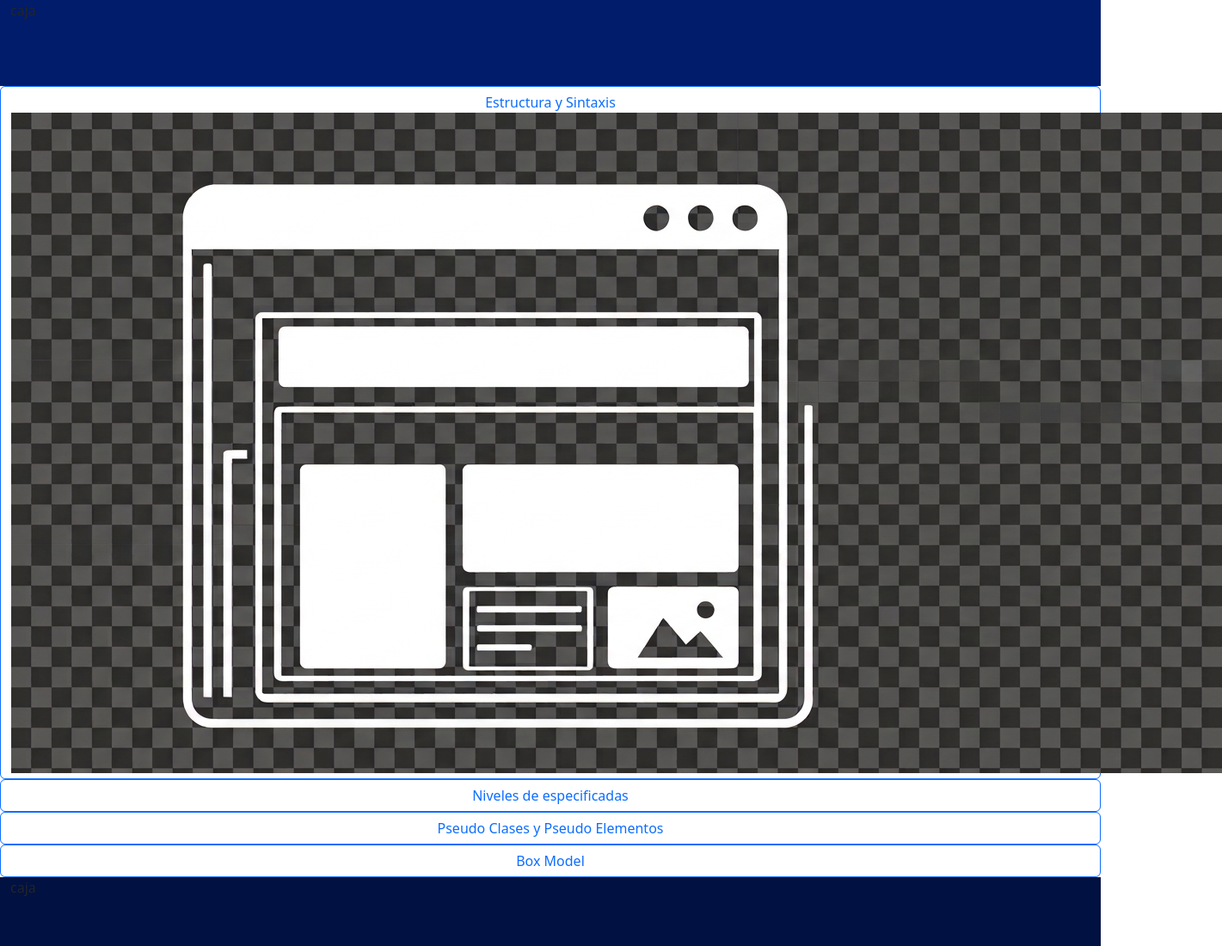
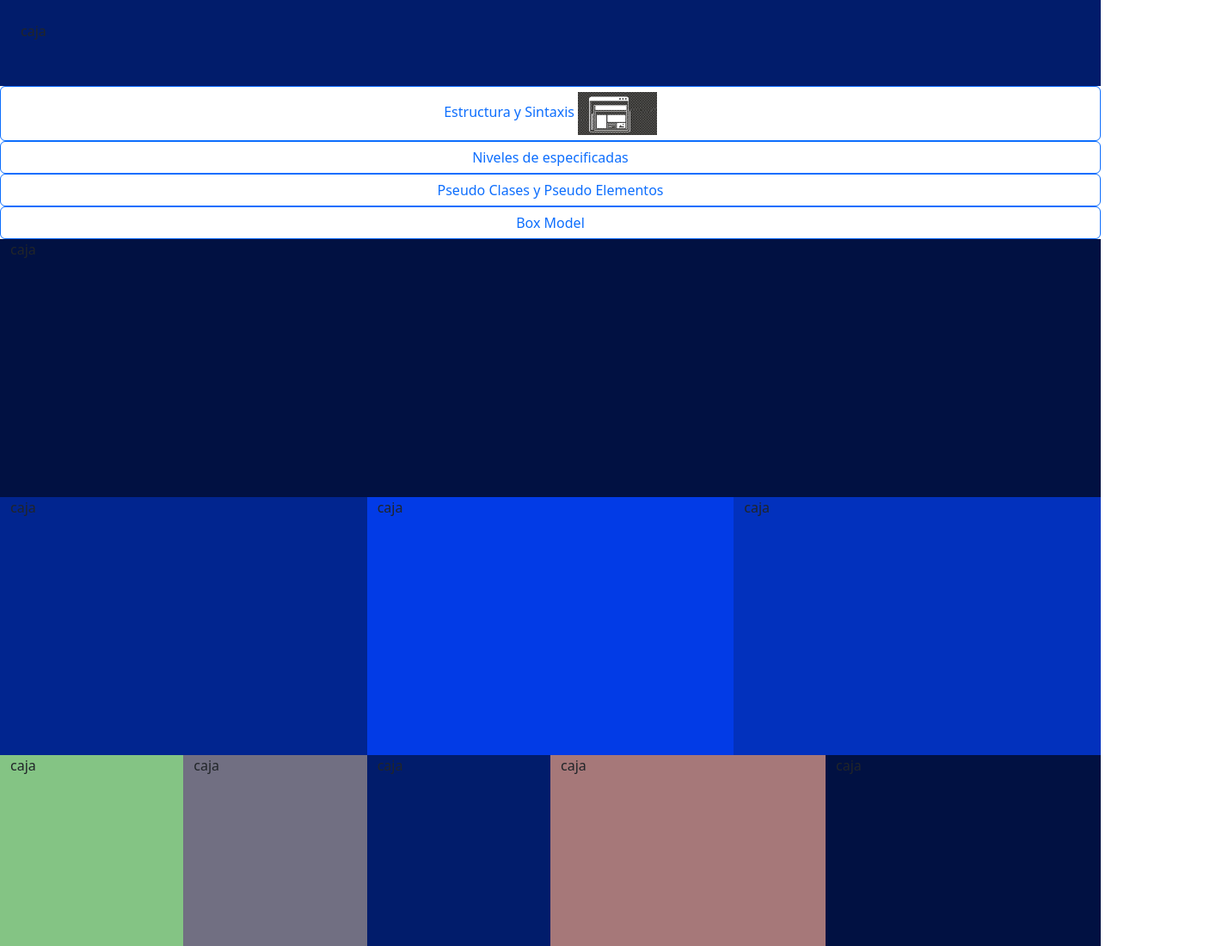
Before and after one commit to JuanbarraSe/miprimeraflexbox, a plain HTML site: page index.html in a window 1280 px wide. Shown: the top 1100 px of the page at 86% size, 1421 px wide, since content can reach past the window. Drawn offline with nearby package versions, Linux system fonts and the light colour scheme.

Commit message:
Css facil

```diff
--- a/index.html
+++ b/index.html
@@ -63,9 +63,12 @@
 <body>
     <div class="container-fluid">
         <div class="row">
-            <nav class="col-12 col-sm-12 col-md-12 col-lg-12 col-xl-12 col-xxl-12 caja1">caja</nav>
+            <nav
+                class="col-12 col-sm-12 col-md-12 col-lg-12 col-xl-12 col-xxl-12 caja1 d-felx p-4 justify-content-center ">
+                caja
+            </nav>
             <a class="btn btn-outline-primary" href="#" role="button">Estructura y Sintaxis
-                <img src="Gemini_Generated_Image_cbvqtvcbvqtvcbvq.jpg" alt="Estructura y Sintaxis">
+                <img src="Gemini_Generated_Image_cbvqtvcbvqtvcbvq.jpg" height="50px" alt="Estructura y Sintaxis">
             </a>
             <a class="btn btn-outline-primary" href="#" role="button">Niveles de especificadas</a>
             <a class="btn btn-outline-primary" href="#" role="button">Pseudo Clases y Pseudo Elementos</a>
```
